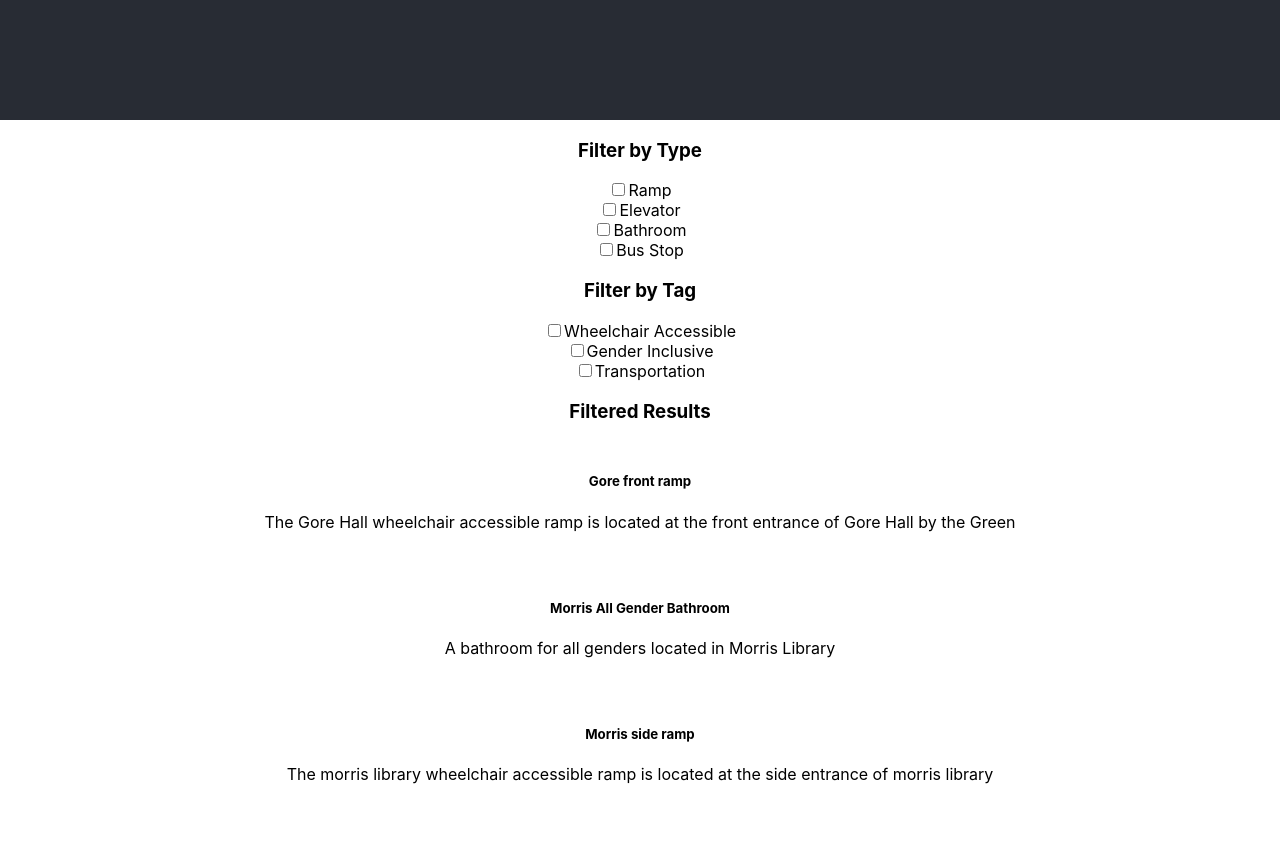
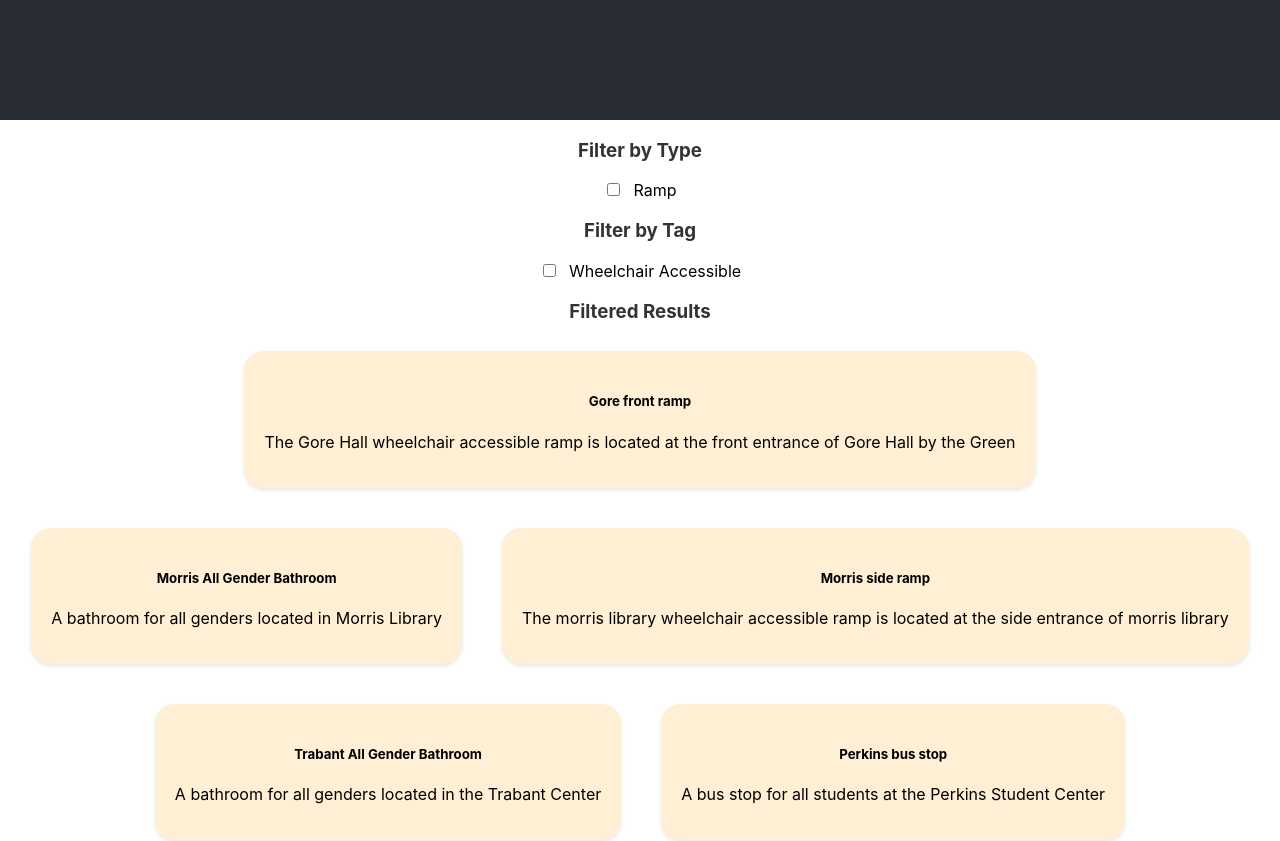
Before and after one commit to smoshy314/HenHacks2024, a React (Create React App) app: page / in a window 1280 px wide. Shown: the part 680-1521 px from the top of the page. Built offline with nearby package versions, Linux system fonts and the light colour scheme.

Commit message:
styling components half complete

```diff
--- a/package.json
+++ b/package.json
@@ -17,6 +17,7 @@
     "react-dom": "^18.2.0",
     "react-scripts": "5.0.1",
     "socket.io": "^4.7.4",
+    "styled-components": "^6.1.8",
     "typescript": "^4.9.5",
     "web-vitals": "^2.1.4"
   },
--- a/src/DisplayView/FilterComponent.tsx
+++ b/src/DisplayView/FilterComponent.tsx
@@ -1,55 +1,76 @@
 import React, { useState } from 'react';
 import { AccessLoc } from "../Interfaces/accessloc";
 import accessLocsAll from "../data/AllAccessLocs.json";
+import styled from 'styled-components';
 
 // const FilterComponent = () => {
-//   const [filterType, setFilterType] = useState('');
-//   const [filterTag, setFilterTag] = useState('');
+//   const [filterTypes, setFilterTypes] = useState<string[]>([]);
+//   const [filterTags, setFilterTags] = useState<string[]>([]);
 
-//   let filteredLocs: AccessLoc[] = accessLocsAll;
+//   const handleTypeChange = (type: string) => {
+//     const newFilterTypes = filterTypes.includes(type)
+//       ? filterTypes.filter(t => t !== type) // Remove the type if it's already included
+//       : [...filterTypes, type]; // Add the type if it's not included
+//     setFilterTypes(newFilterTypes);
+//   };
 
-//   if (filterType) {
-//     filteredLocs = filteredLocs.filter(loc => loc.type === filterType);
+//   const handleTagChange = (tag: string) => { // Correct parameter type to string
+//     const newFilterTags = filterTags.includes(tag)
+//       ? filterTags.filter(t => t !== tag) // Remove the tag if it's already included
+//       : [...filterTags, tag]; // Add the tag if it's not included
+//     setFilterTags(newFilterTags);
+//   };
+//   let filteredLocs = accessLocsAll;
+
+//   if (filterTypes.length) {
+//     filteredLocs = filteredLocs.filter(loc => filterTypes.includes(loc.type));
 //   }
 
-//   if (filterTag) {
-//     filteredLocs = filteredLocs.filter(loc => loc.tags.includes(filterTag));
+//   if (filterTags.length) {
+//     filteredLocs = filteredLocs.filter(loc => loc.tags.some(tag => filterTags.includes(tag)));
 //   }
 
 //   return (
 //     <div>
-//       <div className="mb-3">
-//         <label>Type Filter</label>
-//         <select className="form-select" onChange={(e) => setFilterType(e.target.value)}>
-//           <option value="">Select Type</option>
-//           <option value="ramp">Ramp</option>
-//           <option value="bathroom">Bathroom</option>
-//           <option value="bus stop">Bus Stop</option>
-//           <option value="elevator">Elevator</option>
-//         </select>
-
-//         <label>Tag Filter</label>
-//         <select className="form-select" onChange={(e) => setFilterTag(e.target.value)}>
-//           <option value="">Select Tag</option>
-//           <option value="wheelchair_acc">Wheelchair Accessible</option>
-//           <option value="gender_inclusive">Gender Inclusive</option>
-//           <option value="transportation">Transportation</option>
-//         </select>
+//       <h3>Filter by Type</h3>
+//       <div>
+//         <input type="checkbox" id="ramp" onChange={() => handleTypeChange('ramp')} />
+//         <label htmlFor="ramp">Ramp</label>
+//       </div>
+//       <div>
+//         <input type="checkbox" id="elevator" onChange={() => handleTypeChange('elevator')} />
+//         <label htmlFor="elevator">Elevator</label>
+//       </div>
+//       <div>
+//         <input type="checkbox" id="bathroom" onChange={() => handleTypeChange('bathroom')} />
+//         <label htmlFor="bathroom">Bathroom</label>
+//       </div>
+//       <div>
+//         <input type="checkbox" id="bus stop" onChange={() => handleTypeChange('bus stop')} />
+//         <label htmlFor="bus stop">Bus Stop</label>
 //       </div>
 
-//       <div className="row">
-//         {filteredLocs.map((loc, index) => (
-//           <div className="col-sm-4" key={index}>
-//             <div className="card">
-//               <div className="card-body">
-//                 <h5 className="card-title">{loc.name}</h5>
-//                 <h6 className="card-subtitle mb-2 text-muted">{loc.location}</h6>
-//                 <p className="card-text">{loc.descr}</p>
-//               </div>
-//             </div>
-//           </div>
-//         ))}
+//       <h3>Filter by Tag</h3>
+//       <div>
+//         <input type="checkbox" id="wheelchair_acc" onChange={() => handleTagChange('wheelchair_acc')} />
+//         <label htmlFor="wheelchair_acc">Wheelchair Accessible</label>
 //       </div>
+//       <div>
+//         <input type="checkbox" id="gender_inc" onChange={() => handleTagChange('gender_inc')} />
+//         <label htmlFor="gender_inc">Gender Inclusive</label>
+//       </div>
+//       <div>
+//         <input type="checkbox" id="transportation" onChange={() => handleTagChange('transportation')} />
+//         <label htmlFor="gender_inc">Transportation</label>
+//       </div>
+
+//       <h3>Filtered Results</h3>
+//       {filteredLocs.map(loc => (
+//         <div key={loc.name} className="card" style={{margin: '10px', padding: '10px'}}>
+//           <h5 className="card-title">{loc.name}</h5>
+//           <p className="card-text">{loc.descr}</p>
+//         </div>
+//       ))}
 //     </div>
 //   );
 // };
@@ -57,76 +78,89 @@ import accessLocsAll from "../data/AllAccessLocs.json";
 // export default FilterComponent;
 
 
+
+const Container = styled.div`
+  margin: 10px;
+`;
+
+const CardsContainer = styled.div`
+  display: flex;
+  flex-wrap: wrap;
+  gap: 20px;
+  justify-content: center;
+`;
+
+const Card = styled.div`
+  background-color: papayawhip;
+  box-shadow: 0 2px 4px rgba(0,0,0,0.1);
+  margin: 10px;
+  padding: 20px;
+  border-radius: 20px;
+`;
+
+const CheckboxContainer = styled.div`
+  margin: 10px 0;
+`;
+
+const Title = styled.h3`
+  color: #333;
+`;
+
+const Label = styled.label`
+  margin-left: 10px;
+`;
+
 const FilterComponent = () => {
   const [filterTypes, setFilterTypes] = useState<string[]>([]);
   const [filterTags, setFilterTags] = useState<string[]>([]);
 
   const handleTypeChange = (type: string) => {
     const newFilterTypes = filterTypes.includes(type)
-      ? filterTypes.filter(t => t !== type) // Remove the type if it's already included
-      : [...filterTypes, type]; // Add the type if it's not included
+      ? filterTypes.filter(t => t !== type)
+      : [...filterTypes, type];
     setFilterTypes(newFilterTypes);
   };
 
-  const handleTagChange = (tag: string) => { // Correct parameter type to string
+  const handleTagChange = (tag: string) => {
     const newFilterTags = filterTags.includes(tag)
-      ? filterTags.filter(t => t !== tag) // Remove the tag if it's already included
-      : [...filterTags, tag]; // Add the tag if it's not included
+      ? filterTags.filter(t => t !== tag)
+      : [...filterTags, tag];
     setFilterTags(newFilterTags);
   };
-  let filteredLocs = accessLocsAll;
 
-  if (filterTypes.length) {
-    filteredLocs = filteredLocs.filter(loc => filterTypes.includes(loc.type));
-  }
-
-  if (filterTags.length) {
-    filteredLocs = filteredLocs.filter(loc => loc.tags.some(tag => filterTags.includes(tag)));
-  }
+  let filteredLocs = accessLocsAll.filter(loc =>
+    (filterTypes.length === 0 || filterTypes.includes(loc.type)) &&
+    (filterTags.length === 0 || loc.tags.some(tag => filterTags.includes(tag)))
+  );
 
   return (
-    <div>
-      <h3>Filter by Type</h3>
-      {/* Example types - ensure these are dynamically generated based on your data */}
-      <div>
+    <Container>
+      <Title>Filter by Type</Title>
+      {/* Filter by Type */}
+      <CheckboxContainer>
         <input type="checkbox" id="ramp" onChange={() => handleTypeChange('ramp')} />
-        <label htmlFor="ramp">Ramp</label>
-      </div>
-      <div>
-        <input type="checkbox" id="elevator" onChange={() => handleTypeChange('elevator')} />
-        <label htmlFor="elevator">Elevator</label>
-      </div>
-      <div>
-        <input type="checkbox" id="bathroom" onChange={() => handleTypeChange('bathroom')} />
-        <label htmlFor="bathroom">Bathroom</label>
-      </div>
-      <div>
-        <input type="checkbox" id="bus stop" onChange={() => handleTypeChange('bus stop')} />
-        <label htmlFor="bus stop">Bus Stop</label>
-      </div>
+        <Label htmlFor="ramp">Ramp</Label>
+      </CheckboxContainer>
+      {/* Repeat for other types */}
 
-      <h3>Filter by Tag</h3>
-      <div>
+      <Title>Filter by Tag</Title>
+      {/* Filter by Tag */}
+      <CheckboxContainer>
         <input type="checkbox" id="wheelchair_acc" onChange={() => handleTagChange('wheelchair_acc')} />
-        <label htmlFor="wheelchair_acc">Wheelchair Accessible</label>
-      </div>
-      <div>
-        <input type="checkbox" id="gender_inc" onChange={() => handleTagChange('gender_inc')} />
-        <label htmlFor="gender_inc">Gender Inclusive</label>
-      </div>
-      <div>
-        <input type="checkbox" id="transportation" onChange={() => handleTagChange('transportation')} />
-        <label htmlFor="gender_inc">Transportation</label>
-      </div>
+        <Label htmlFor="wheelchair_acc">Wheelchair Accessible</Label>
+      </CheckboxContainer>
+      {/* Repeat for other tags */}
 
-      <h3>Filtered Results</h3>
-      {filteredLocs.map(loc => (
-        <div key={loc.name} className="card" style={{margin: '10px', padding: '10px'}}>
-          <h5 className="card-title">{loc.name}</h5>
-          <p className="card-text">{loc.descr}</p>
-        </div>
-      ))}
-    </div>
+      <Title>Filtered Results</Title>
+      <CardsContainer>
+        {filteredLocs.map(loc => (
+          <Card key={loc.name}>
+            <h5>{loc.name}</h5>
+            <p>{loc.descr}</p>
+          </Card>
+        ))}
+      </CardsContainer>
+    </Container>
   );
 };
 
```
Also changed, not shown: 1 other file (tests, documents, lock files or other folders).
